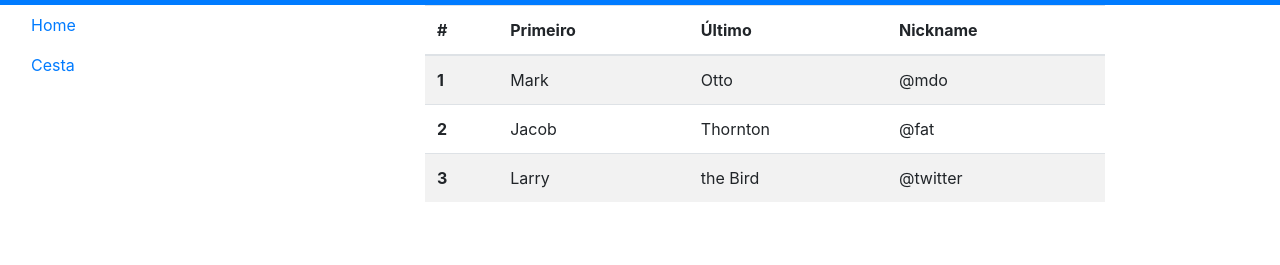
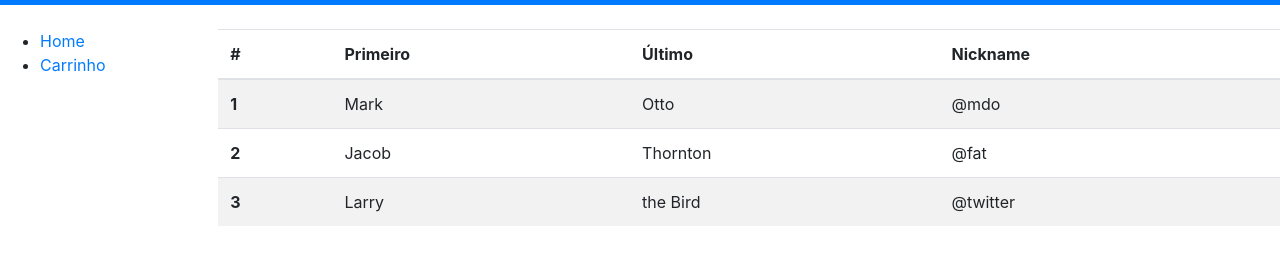
Before and after one commit to hugojcardoso/teste_Seventh, a website: page index.html in a window 1280 px wide. Shown: the part 51-316 px from the top of the page. Drawn offline with nearby package versions, Linux system fonts and the light colour scheme.

Commit message:
Limpeza e organização html

```diff
--- a/index.html
+++ b/index.html
@@ -15,31 +15,18 @@
 			<span class="navbar-brand mb-0 h1"><i class="fas fa-shopping-cart"></i> Seventh Webshop</span>
 	  </nav>
 	</div>
-
-	<div class="container-fluid">
+	<br>
 	<div class="row">
-			  <nav class="col-xs-2 col-sm-2 col-md-2 col-lg-2  navbar-light sidebar">
-				<div class="sidebar-sticky">
-				  <ul class="nav flex-column">
-						<li class="nav-item">
-							<a class="nav-link active" href="#">
-							<span data-feather="home"></span>
-							Home <span class="sr-only">(current)</span>
-							</a>
-						</li>
-						<li class="nav-item">
-							<a class="nav-link" href="#">
-							<span data-feather="file"></span>
-							Cesta
-							</a>
-						</li>
+		<div class="col-xs-2 col-sm-2 col-md-2 col-lg-2">
+			<aside>
+				<ul>
+					<li><a href="#">Home </a></li>
+					<li><a href="#">Carrinho </a></li>
 				</ul>
+			</aside>
 		</div>
-			</nav>
 		<div class="col-xs-10 col-sm-10 col-md-10 col-lg-10">
-					<!-- Este Bloco é apenas para ilustração  Coluna da Tabela -->
-				<main role="main" class="col-md-9 ml-sm-auto col-lg-10 px-4">
-					<table class="table table-striped col-md-10">
+			<table class="table table-striped ">
 					<thead>
 						<tr>
 							<th scope="col">#</th>
@@ -69,11 +56,9 @@
 						</tr>
 					</tbody>
 			</table>
-				</main>
-
-			</div>	<!-- Fim div coluna tabela -->
 		</div>
 	</div>
 
+
 </body>
 </html>
```
Lines whose indentation alone changed are shown as unchanged.
